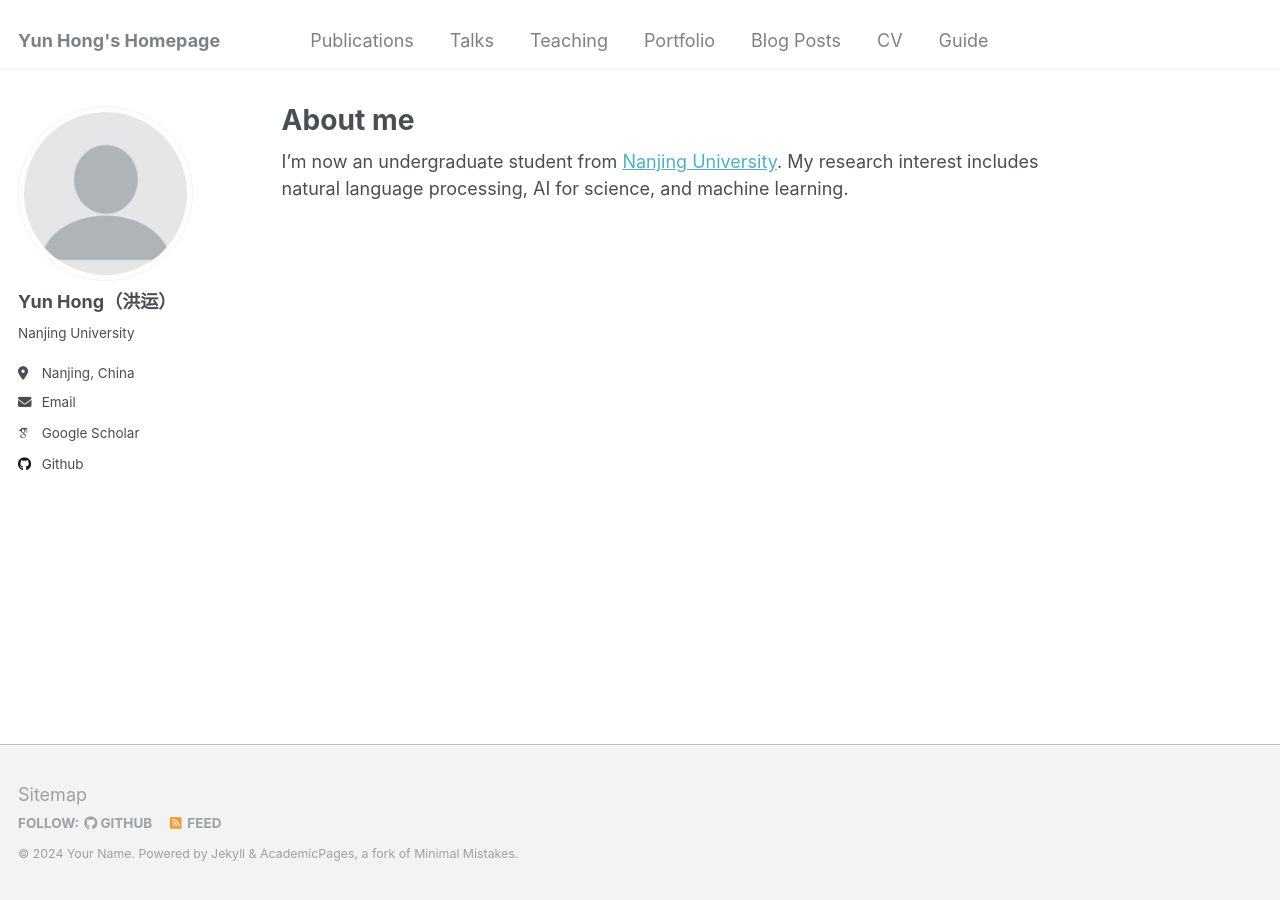
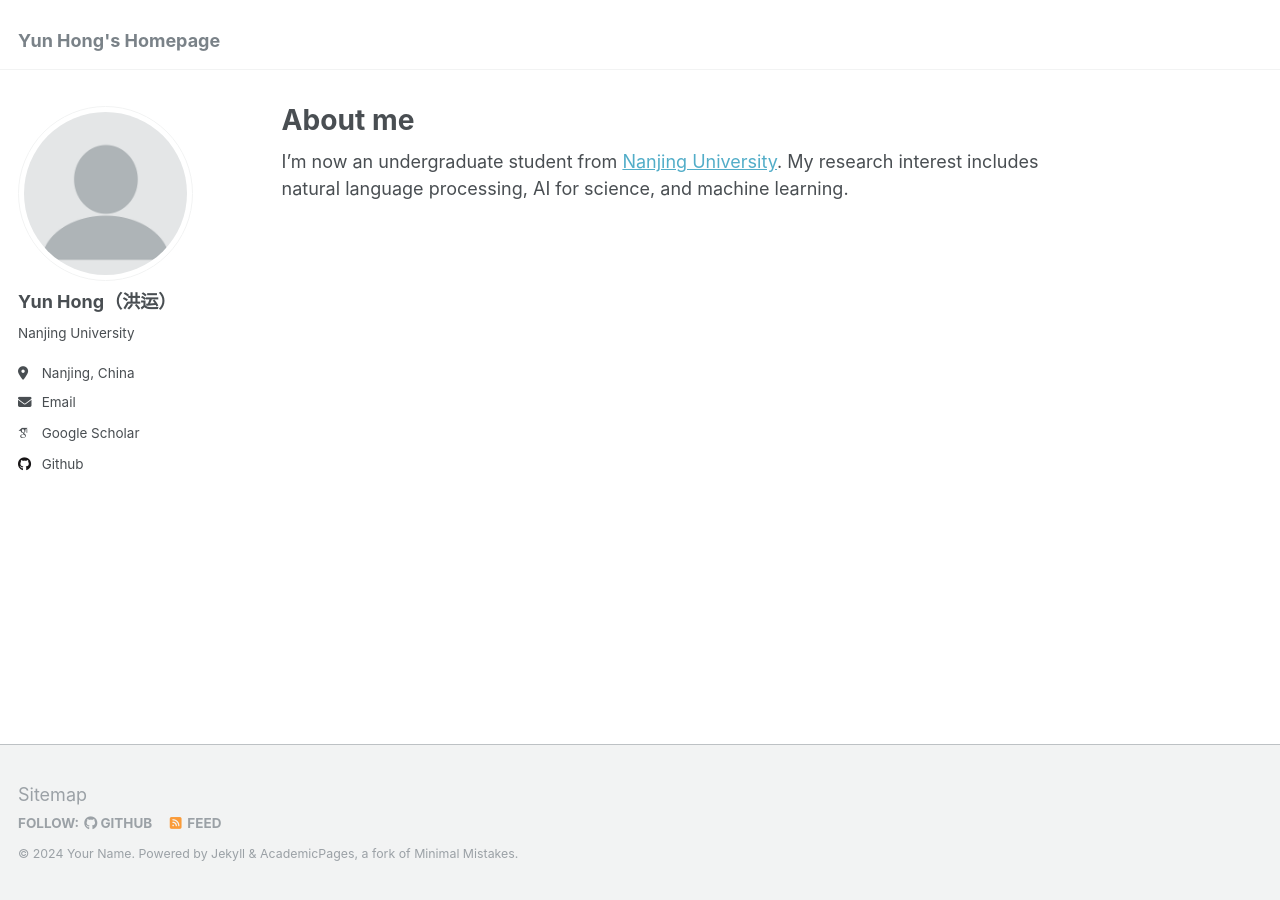
Before and after one commit to HongYun021021/HongYun021021.github.io, a Jekyll site: the page built from _pages/about.md, in a window 1280 px wide. Built offline with Jekyll 4.4.1, drawn with Linux system fonts in a browser that asks for light colours; some web fonts are replaced.

Commit message:
Update navigation.yml

```diff
--- a/_data/navigation.yml
+++ b/_data/navigation.yml
@@ -5,23 +5,14 @@
 # prevent it from being included in the site.
 
 main:
-  - title: "Publications"
-    url: /publications/
+  # - title: "Publications"
+  #   url: /publications/
 
-  - title: "Talks"
-    url: /talks/
+  # - title: "Portfolio"
+  #   url: /portfolio/
 
-  - title: "Teaching"
-    url: /teaching/
+  # - title: "Blog Posts"
+  #   url: /year-archive/
 
-  - title: "Portfolio"
-    url: /portfolio/
-
-  - title: "Blog Posts"
-    url: /year-archive/
-
-  - title: "CV"
-    url: /cv/
-
-  - title: "Guide"
-    url: /markdown/
+  # - title: "CV"
+  #   url: /cv/
```
